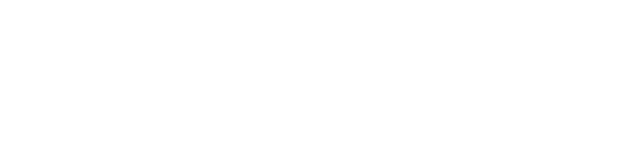
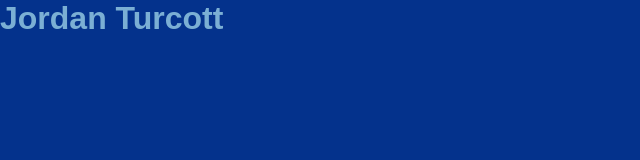
Before and after one commit to J2021T/J2021T.github.io, a plain HTML site: page index.html in a window 1280 px wide. Shown: the whole page, without its empty margins (0-640 px from the left). Drawn offline with Linux system fonts and the light colour scheme.

Commit message:
created style sheet and index.html

```diff
--- /dev/null
+++ b/assets/css/style.css
@@ -0,0 +1,22 @@
+:root {
+    /* colors */
+    --p-red: #C60C30;
+    --p-blue: #04328c;
+    --p-silver: #b0b7bc;
+    --c-green: #007A33;
+    --black: #000000;
+    --car-blue: #7bafd4;
+}
+
+* {
+    box-sizing: border-box;
+    margin: 0;
+    padding: 0;
+}
+
+body {
+    background-color: var(--p-blue);
+    color: var(--car-blue);
+    text-decoration: var(--p-silver);
+    font-family: Arial, Helvetica, sans-serif;
+}
--- a/index.html
+++ b/index.html
@@ -5,8 +5,9 @@
     <meta http-equiv="X-UA-Compatible" content="IE=edge">
     <meta name="viewport" content="width=device-width, initial-scale=1.0">
     <title>Jordan Turcott</title>
+    <link rel="stylesheet"  href="./assets/css/style.css" />
 </head>
 <body>
-
+    <h1>Jordan Turcott</h1>
 </body>
 </html>
```
Also changed, not shown: style.css (deleted).
